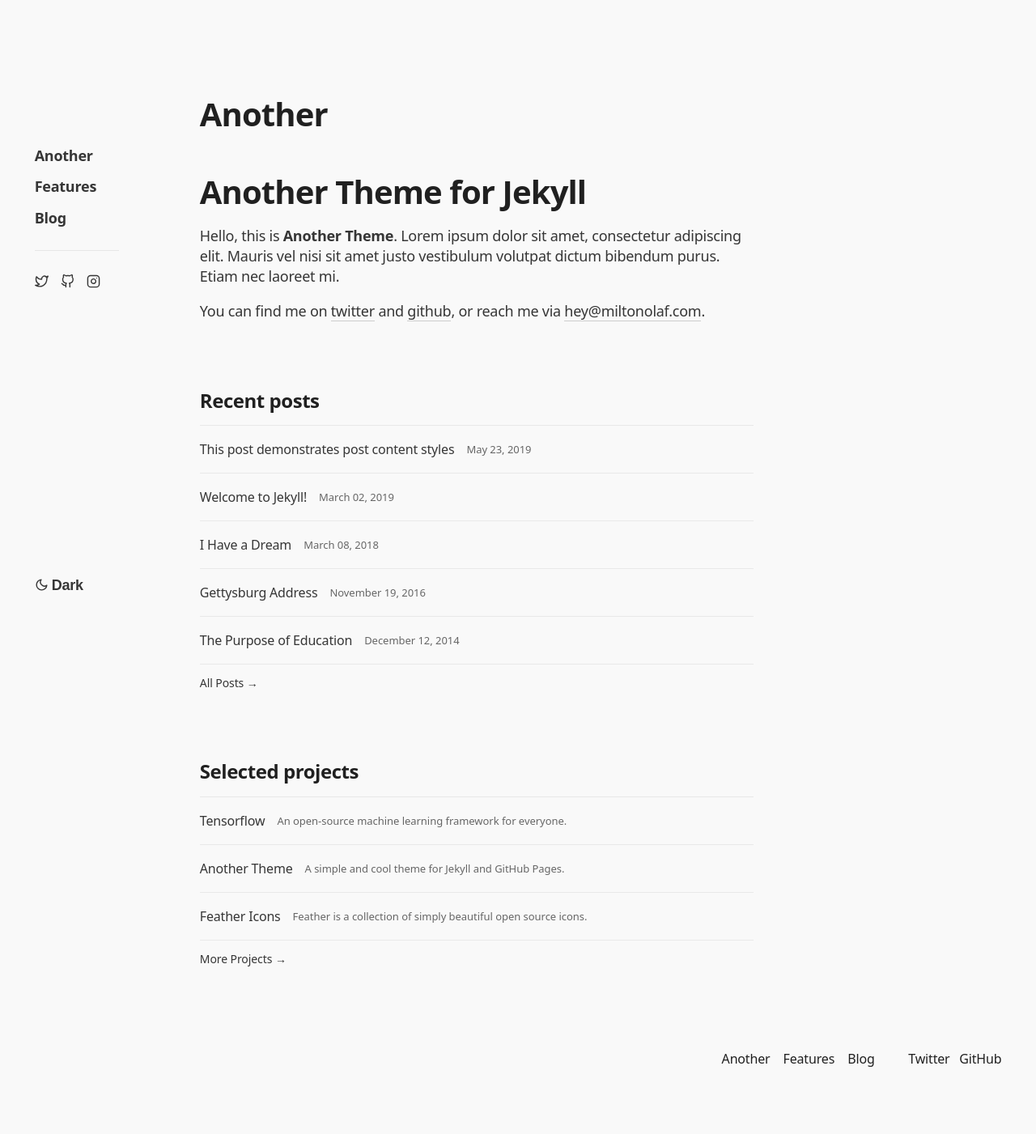
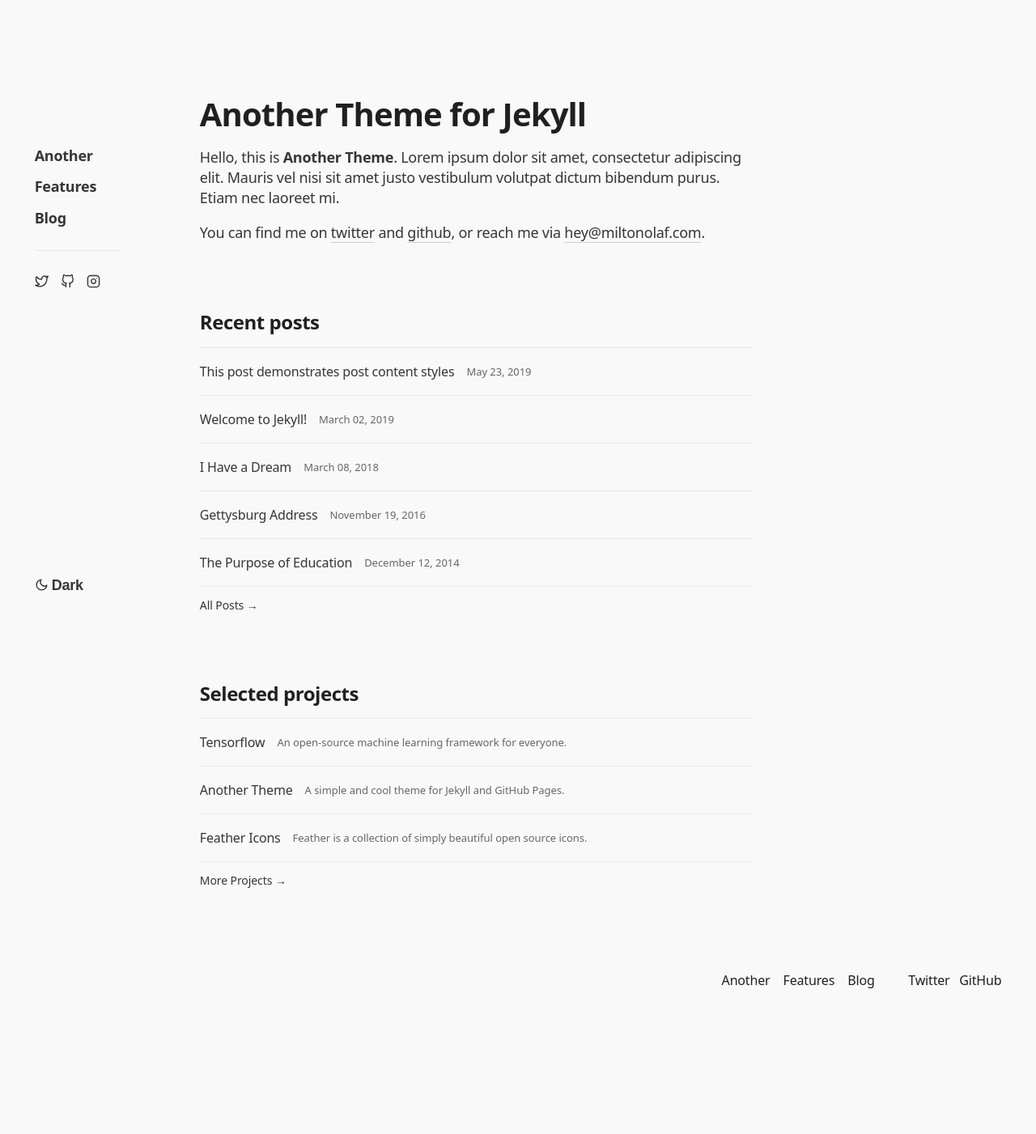
Before and after one commit to miltonparedes/another, a Jekyll site: the page built from index.md, in a window 1280 px wide. Shown: the whole page at 81% size. Built offline with Jekyll 4.4.1, drawn with Linux system fonts in a browser that asks for light colours; some web fonts are replaced; a style sheet for code colours, icons or effects is not loaded; after the commit the page ends 1304 px from its top, so only the background shows below that.

Commit message:
Conditional page_title

```diff
--- a/_layouts/page.html
+++ b/_layouts/page.html
@@ -3,7 +3,7 @@
 ---
 <div class="{% if page.content_width == "large"%}col-12 col-xl-10{% else %}col-12 col-md-10 col-lg-9 col-xl-7{% endif %} pt-4 pt-lg-5 page-wrap" role="main">
   <article>
-    {%- if page.title -%}
+    {%- if page_title -%}
       <header class="post-header mb-4">
         <h1>{{ page.title }}</h1>
       </header>
```
